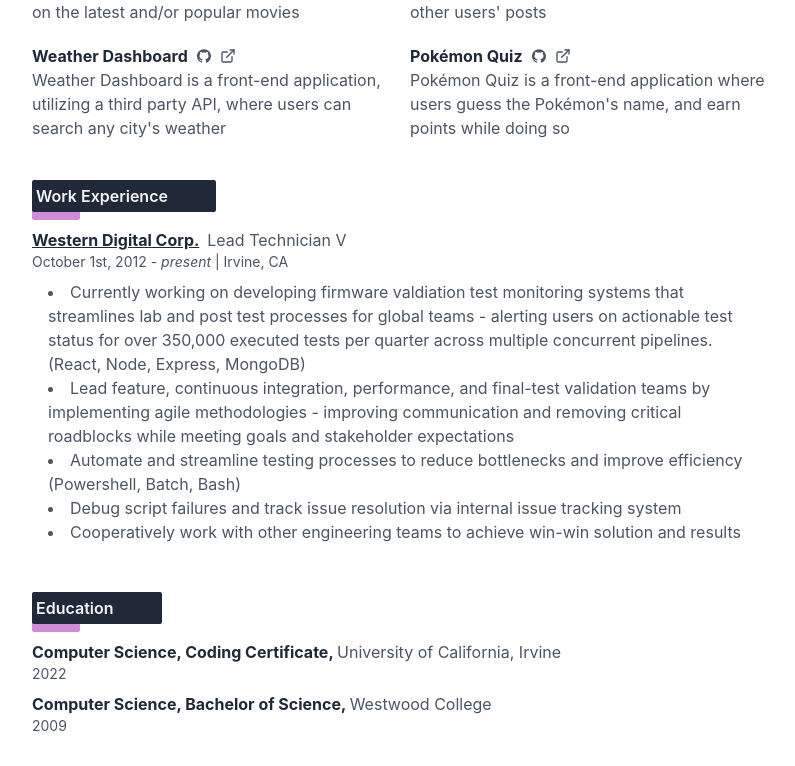
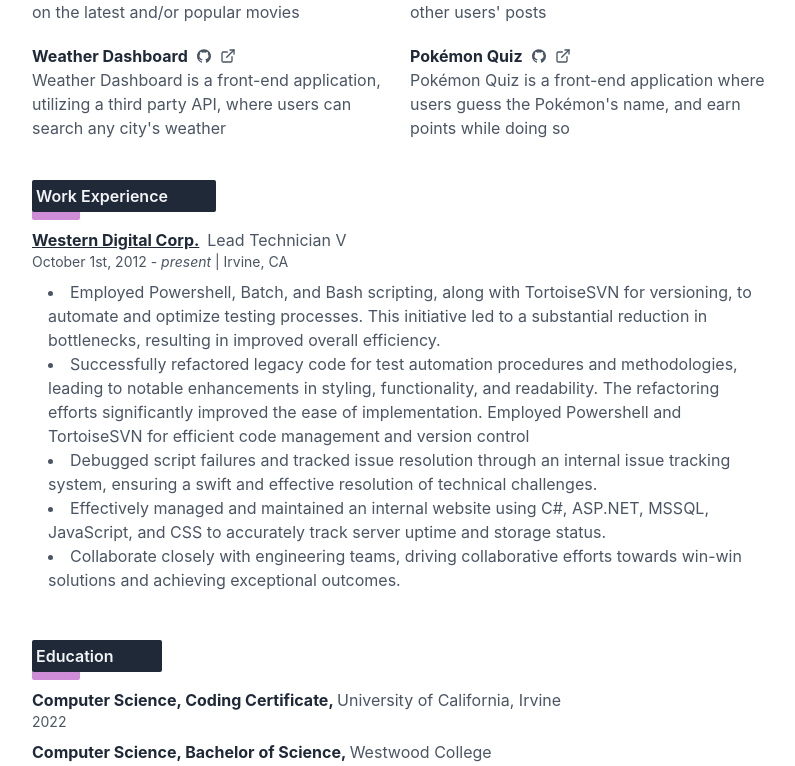
Before and after one commit to brianalegre/Resume, a React (Create React App) app: page / in a window 1280 px wide. Shown: the part 508-1274 px from the top of the page, without its empty margins (424-1219 px from the left). Built offline with nearby package versions, Linux system fonts and the light colour scheme.

Commit message:
Updated Work Experience

```diff
--- a/src/resumeData.js
+++ b/src/resumeData.js
@@ -62,12 +62,11 @@
                 "isCurrentRole": true,
                 "summary": "Improving user experience and data recall/collection using frontend and backend technoligies.",
                 "highlights": [
-                    `Currently working on developing firmware valdiation test monitoring systems that streamlines lab and post test processes for global teams - alerting users on actionable test status for over 350,000 executed tests per quarter across multiple concurrent pipelines. (React, Node, Express, MongoDB)
-                    `,
-                    "Lead feature, continuous integration, performance, and final-test validation teams by implementing agile methodologies - improving communication and removing critical roadblocks while meeting goals and stakeholder expectations",
-                    "Automate and streamline testing processes to reduce bottlenecks and improve efficiency (Powershell, Batch, Bash)",
-                    "Debug script failures and track issue resolution via internal issue tracking system",
-                    "Cooperatively work with other engineering teams to achieve win-win solution and results",
+                    "Employed Powershell, Batch, and Bash scripting, along with TortoiseSVN for versioning, to automate and optimize testing processes. This initiative led to a substantial reduction in bottlenecks, resulting in improved overall efficiency.",
+                    "Successfully refactored legacy code for test automation procedures and methodologies, leading to notable enhancements in styling, functionality, and readability. The refactoring efforts significantly improved the ease of implementation. Employed Powershell and TortoiseSVN for efficient code management and version control",
+                    "Debugged script failures and tracked issue resolution through an internal issue tracking system, ensuring a swift and effective resolution of technical challenges.",
+                    "Effectively managed and maintained an internal website using C#, ASP.NET, MSSQL, JavaScript, and CSS to accurately track server uptime and storage status.",
+                    "Collaborate closely with engineering teams, driving collaborative efforts towards win-win solutions and achieving exceptional outcomes.",
 
                 ],
                 "startDate": "October 1st, 2012",
```
